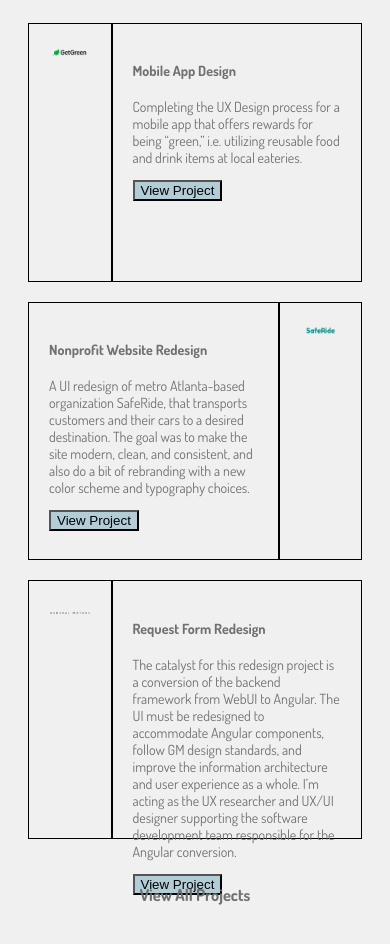
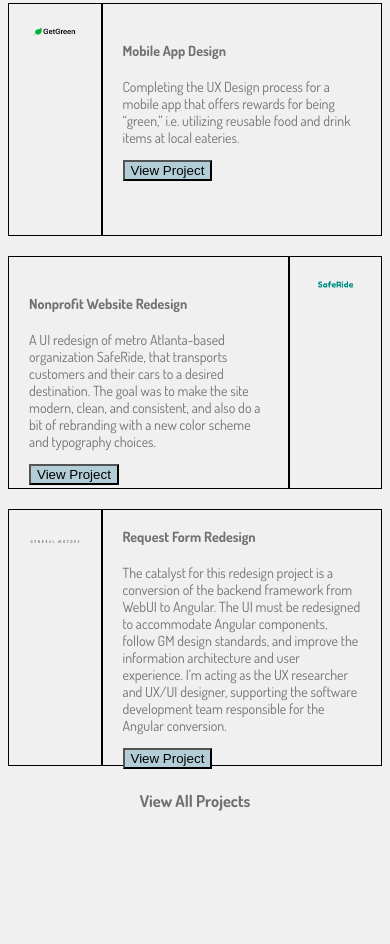
Before and after one commit to snthomas89/UX_UI_HW_18, a plain HTML site: page index.html in a window 390 px wide. Shown: the part 2199-3143 px from the top of the page. After the commit the page ends 3060 px from the top, so only its background shows below. Drawn offline with Linux system fonts and the light colour scheme; a web font is replaced by a local one.

Commit message:
Adjusting content appearance

```diff
--- a/css/style.css
+++ b/css/style.css
@@ -105,7 +105,7 @@ h3{
         "projDesc2 projDesc2 projDesc2 projImg2"
         "projImg3 projDesc3 projDesc3 projDesc3"
     ;
-    padding: 20px;
+    justify-items: center;
 
 }
 
@@ -126,6 +126,7 @@ h3{
 }
 #projDesc3 {
     grid-area: projDesc3;
+    padding-top: 0px;
 }
 
 .myWork img {
@@ -168,12 +169,12 @@ h3{
         display: grid;
         margin: 0px;
         grid-template-columns: 25% 25% 25% 25%;
-        grid-template-rows: 33% 33% 33%;
+        grid-template-rows: 32% 32% 35%;
         grid-template-areas:
             "projImg1 projDesc1 projDesc1 projDesc1"
             "projDesc2 projDesc2 projDesc2 projImg2"
             "projImg3 projDesc3 projDesc3 projDesc3"
         ;
-        padding: 20px;
+        padding: 0px;
     }
 }
--- a/index.html
+++ b/index.html
@@ -82,7 +82,9 @@
             </div>
             <div id="projDesc3">
                 <h4>Request Form Redesign</h4>
-                <p>The catalyst for this redesign project is a conversion of the backend framework from WebUI to Angular. The UI must be redesigned to accommodate Angular components, follow GM design standards, and improve the information architecture and user experience as a whole. I’m acting as the UX researcher and UX/UI designer supporting the software development team responsible for the Angular conversion. </p>
+                <p>The catalyst for this redesign project is a conversion of the backend framework from WebUI to Angular.
+                    The UI must be redesigned to accommodate Angular components, follow GM design standards, and improve the information architecture and user experience.
+                    I’m acting as the UX researcher and UX/UI designer, supporting the software development team responsible for the Angular conversion. </p>
                 <button>View Project</button>
             </div>
         </div>
```
